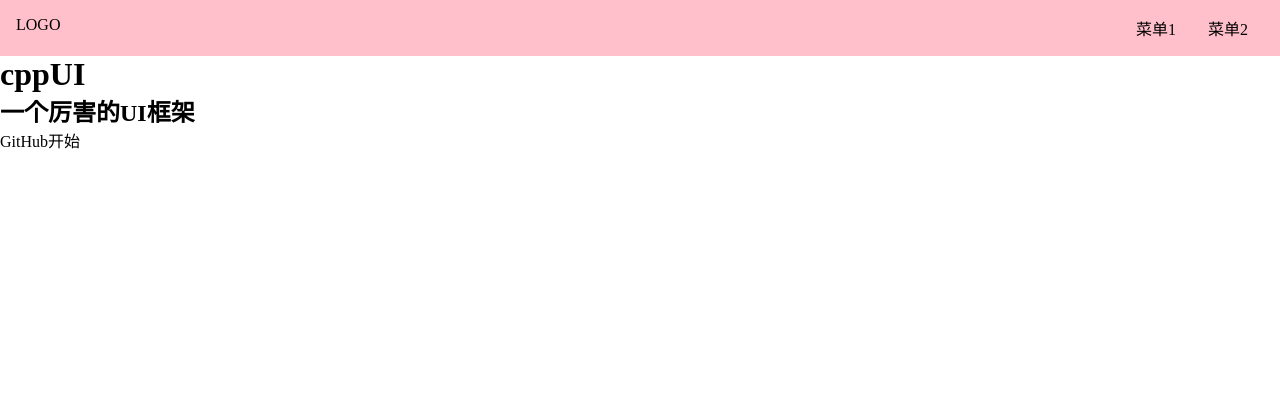
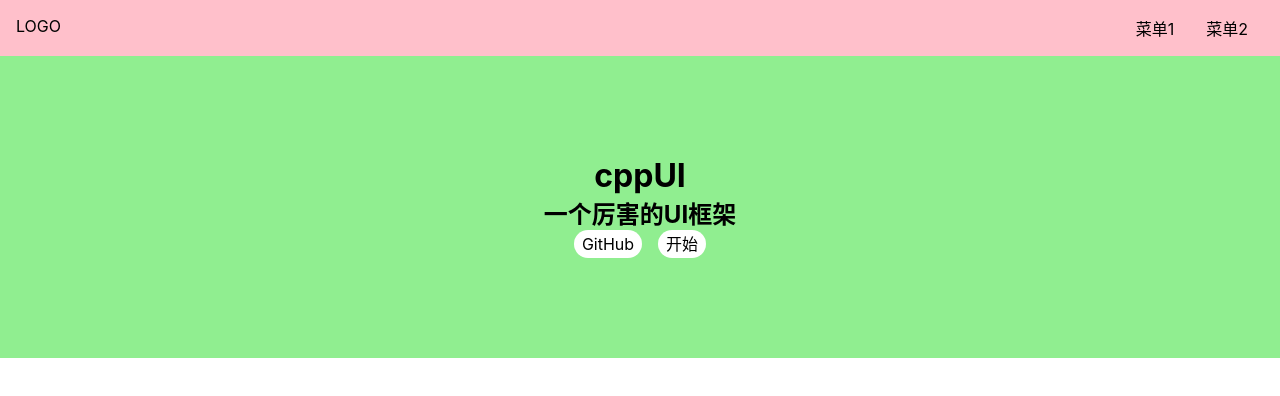
Before and after one commit to wsmnnmm/CPP-UI, a Vue app: page / in a window 1280 px wide. Shown: the top 396 px of the page. Built offline with nearby package versions, Linux system fonts and the light colour scheme.

Commit message:
写Home页面的css

```diff
--- a/src/index.scss
+++ b/src/index.scss
@@ -11,5 +11,11 @@
     color:inherit;
     &:hover{
         border-bottom:1px solid;
+        cursor:pointer;
     }
 }
+
+body{
+    font-size:16px;
+    font-family: -apple-system, "Noto Sans", "Helvetica Neue", Helvetica, "Nimbus Sans L", Arial, "Liberation Sans", "PingFang SC", "Hiragino Sans GB", "Noto Sans CJK SC", "Source Han Sans SC", "Source Han Sans CN", "Microsoft YaHei", "Wenquanyi Micro Hei", "WenQuanYi Zen Hei", "ST Heiti", SimHei, "WenQuanYi Zen Hei Sharp", sans-serif;
+}
--- a/src/views/Home.vue
+++ b/src/views/Home.vue
@@ -17,4 +17,26 @@
   components: { Topnav },
 };
 </script>
-<style lang="scss" scope></style>
+<style lang="scss" scope>
+.banner {
+  padding: 100px 0;
+  display: flex;
+  justify-content: center;
+  align-items: center;
+  flex-direction: column;
+  background: lightgreen;
+  > .actions {
+    padding: 0 8px;
+    a {
+      margin: 0 8px;
+      background: #fff;
+      display: inline-block;
+      $h: 28px;
+      height: $h;
+      border-radius: $h/2;
+      line-height: $h;
+      padding: 0 8px;
+    }
+  }
+}
+</style>
```
